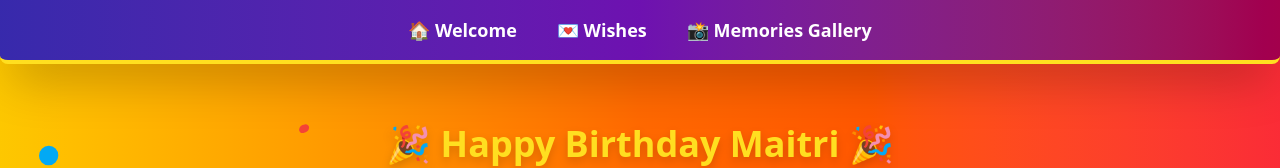
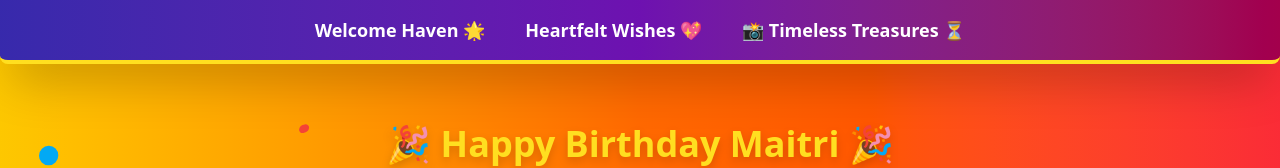
Before and after one commit to jinilptl/Birthday-Surprise, a React (Vite) app: page / in a window 1280 px wide. Shown: the top 168 px of the page. Built offline with nearby package versions, Linux system fonts and the light colour scheme.

Commit message:
navbbaaar names changes

```diff
--- a/src/App.jsx
+++ b/src/App.jsx
@@ -68,9 +68,9 @@ const App = () => {
     <Router>
       <div className={`h-screen bg-gradient-to-r ${gradientColors[bgIndex]} text-center transition-all duration-1000 flex flex-col`}>
         <nav className="flex justify-center gap-10 py-4 bg-gradient-to-r from-indigo-800 via-purple-800 to-pink-800 text-white text-lg shadow-2xl rounded-b-lg px-6 border-b-4 border-yellow-300">
-          <Link to="/" className="hover:text-yellow-300 font-semibold transition duration-300">🏠 Welcome</Link>
-          <Link to="/wishes" className="hover:text-yellow-300 font-semibold transition duration-300">💌 Wishes</Link>
-          <Link to="/images" className="hover:text-yellow-300 font-semibold transition duration-300">📸 Memories Gallery</Link>
+          <Link to="/" className="hover:text-yellow-300 font-semibold transition duration-300"> Welcome Haven 🌟 </Link>
+          <Link to="/wishes" className="hover:text-yellow-300 font-semibold transition duration-300"> Heartfelt Wishes 💖</Link>
+          <Link to="/images" className="hover:text-yellow-300 font-semibold transition duration-300">📸 Timeless Treasures ⏳</Link>
         </nav>
         <div className="flex-grow flex flex-col">
           <Routes>
```
